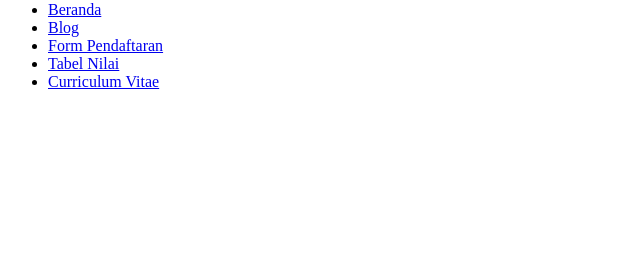
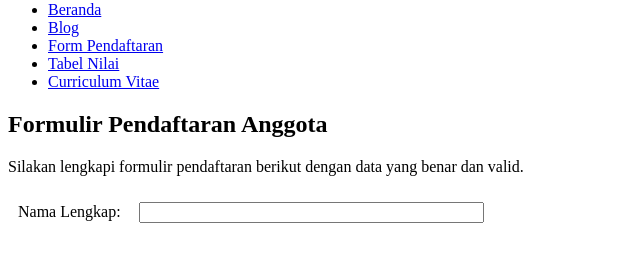
Before and after one commit to Andre1qaz/pabwe-p1-html, a plain HTML site: page Form-pendaftaran.html in a window 1280 px wide. Shown: the part 79-340 px from the top of the page, without its empty margins (0-640 px from the left). Drawn offline with Linux system fonts and the light colour scheme.

Commit message:
Update Form-pendaftaran.html

```diff
--- a/Form-pendaftaran.html
+++ b/Form-pendaftaran.html
@@ -18,3 +18,16 @@
             </ul>
         </nav>
     </header>
+
+    <main>
+        <h2>Formulir Pendaftaran Anggota</h2>
+        <p>Silakan lengkapi formulir pendaftaran berikut dengan data yang benar dan valid.</p>
+
+        <form action="#" method="post">
+            <table cellpadding="8">
+
+                <!-- Nama Lengkap -->
+                <tr>
+                    <td><label for="nama_lengkap">Nama Lengkap:</label></td>
+                    <td><input type="text" id="nama_lengkap" name="nama_lengkap" size="40" required></td>
+                </tr>
```
